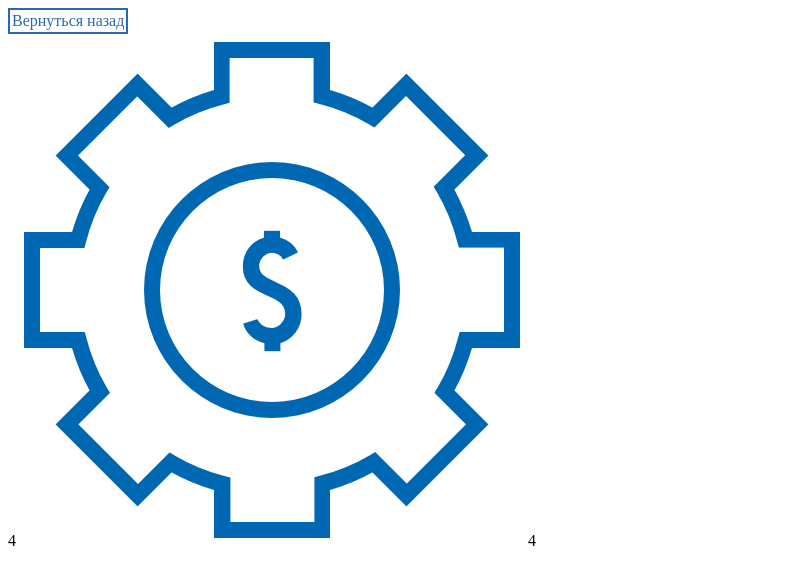
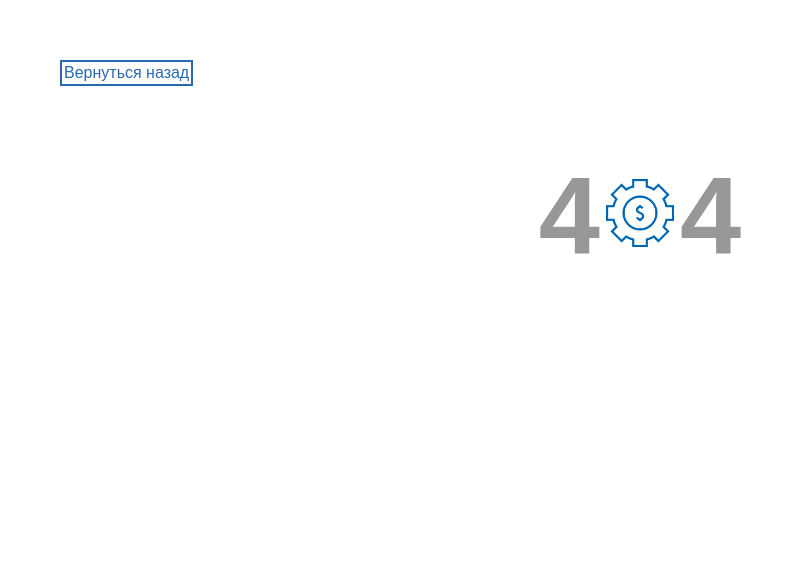
Before and after one commit to 2000Ilya/projects, a website: page public/pages/error404.html in a window 1280 px wide. Shown: the whole page, without its empty margins (0-796 px from the left). Drawn offline with Linux system fonts and the light colour scheme.

Commit message:
404 page

```diff
--- a/public/css/error404.css
+++ b/public/css/error404.css
@@ -1,4 +1,7 @@
-
+* {
+    font-family: 'proxima-nova', sans-serif;
+    margin: 20px;
+}
 
 .goback {
     color: #2a68af;
@@ -6,8 +9,6 @@
     border-width: 2px 2px;
     display: inline-block;
     padding: 2px;
-    left: 0;
-    top: 0;
 }
 
 .goback:hover {
@@ -15,3 +16,18 @@
     background-color: #2a68af;
     color: white
 }
+
+.errortext {
+    text-align: center;
+    font-size: 110px;
+    font-weight: bold;
+    color: #979797;
+    border-image: url("/projects/public/images/paperplane.png") 30 stretch;
+    border: 10px solid transparent;
+    padding: 15px;
+}
+
+.errortext img {
+    height: 70px;
+    margin: 5px;
+}
```
Also changed, not shown: public/images/paperplane.png (added).
